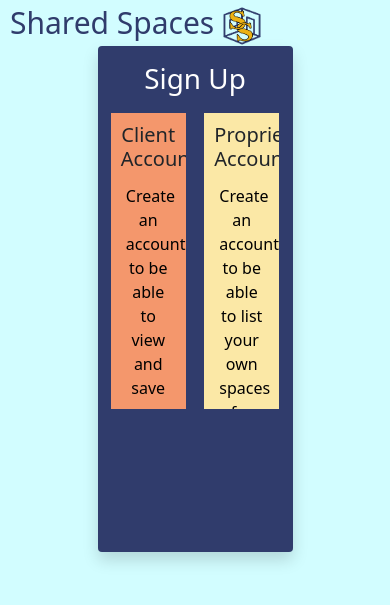
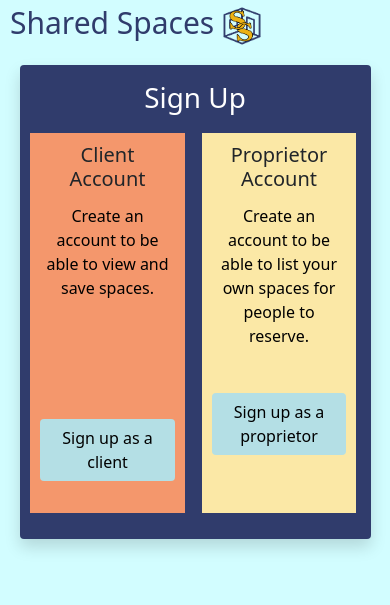
Before and after one commit to sad-cow-png/Shared-Spaces, a Django app: page /sign_up/ in a window 390 px wide. Shown: the top 605 px of the page. Run offline with Django 3.2, Linux system fonts and the light colour scheme.

Commit message:
Added mobile friendly styling for main pages.

```diff
--- a/sadcowpng/sharedspaces/static/main_pages.css
+++ b/sadcowpng/sharedspaces/static/main_pages.css
@@ -4,8 +4,7 @@
         padding: 15px;
         margin: auto;
         width: 50%;
-        height: 60vh;
-        max-height: 700px;
+        height: auto;
         overflow: scroll;
     }
 
@@ -13,24 +12,25 @@
         background-color: #F4976C;
         text-align: center;
         float: left;
-        margin-left: 5%;
+        margin-left: 2%;
         margin-top: 10px;
+        margin-bottom: 10px;
         padding: 10px;
-        width: 40%;
-        height: 35vh;
+        width: 45%;
+        height: 50vh;
         overflow: scroll;
-
     }
 
     #proprietor_box {
         background-color: #FBE8A6;
         text-align: center;
         float: left;
-        margin-left: 5%;
+        margin-left: 2%;
         margin-top: 10px;
+        margin-bottom: 10px;
         padding: 10px;
-        width: 40%;
-        height: 35vh;
+        width: 45%;
+        height: 50vh;
         overflow: scroll;
     }
 
@@ -43,14 +43,6 @@
 
     .btn:hover {
         background-color: #D2FDFF;
-    }
-
-    #btn-c {
-        margin-top: 15%
-    }
-
-    #btn-p {
-        margin-top: 5%;
     }
     /* submit, signup buttons */
 
@@ -74,8 +66,10 @@
 
 
     body {
-        overflow: hidden;
-        background-color: #D2FDFF ;
+        overflow: auto;
+        background-color: #D2FDFF;
+        height: auto;
+
     }
 
 
@@ -116,8 +110,14 @@
 
 
     /* account description */
-    #description{
+    #pr_description{
         color: black;
+        margin-bottom: 40px;
+    }
+
+    #client_description{
+        color: black;
+        margin-bottom: 65px;
     }
 
 
@@ -153,11 +153,13 @@
 
     #login_btn {
         background-color: #F4976C;
+        width: 50%;
         color: white;
     }
 
     #home_btn {
         background-color: #303C6C;
+        width: 30%;
         color: white;
     }
 
@@ -175,3 +177,42 @@
         margin-bottom: 10%;
         margin-top: 5%
     }
+
+    @media only screen and (max-width: 768px) {
+        .shadow{
+            margin-top: 5%;
+            width: 90%;
+            overflow: scroll;
+        }
+
+        #client_box, #proprietor_box{
+            margin-left: 2%;
+            width: 45%;
+            height: 45vh;
+        }
+
+        #client_description {
+            margin-bottom: 13.5vh;
+        }
+
+        #signup{
+            width: 90%;
+            height: 90%;
+        }
+
+        table{
+            color: #F4976C;
+            margin: auto;
+            border-color: #F4976C;
+        }
+
+        th, td {
+          font-size: 14px;
+        }
+
+         #logout_container {
+             margin-top: 10%;
+             margin-left: -25%;
+             width: 150vw;
+         }
+    }
--- a/sadcowpng/sharedspaces/templates/sharedspaces/client_sign_up.html
+++ b/sadcowpng/sharedspaces/templates/sharedspaces/client_sign_up.html
@@ -5,6 +5,8 @@
     <head>
     <meta charset="UTF-8">
         <title>Client Sign Up</title>
+
+        <meta name="viewport" content="width=device-width, initial-scale=1">
 
         <!-- Bootstrap CSS -->
         <link crossorigin="anonymous"
--- a/sadcowpng/sharedspaces/templates/sharedspaces/login.html
+++ b/sadcowpng/sharedspaces/templates/sharedspaces/login.html
@@ -5,6 +5,8 @@
     <head>
         <meta charset="UTF-8">
         <title>Login</title>
+
+        <meta name="viewport" content="width=device-width, initial-scale=1">
 
         <!-- Bootstrap CSS -->
         <link crossorigin="anonymous"
--- a/sadcowpng/sharedspaces/templates/sharedspaces/proprietor_signup.html
+++ b/sadcowpng/sharedspaces/templates/sharedspaces/proprietor_signup.html
@@ -5,6 +5,8 @@
     <head>
         <meta charset="UTF-8">
         <title>Proprietor Sign Up</title>
+
+        <meta name="viewport" content="width=device-width, initial-scale=1">
 
         <!-- Bootstrap CSS -->
         <link crossorigin="anonymous"
--- a/sadcowpng/sharedspaces/templates/sharedspaces/signup.html
+++ b/sadcowpng/sharedspaces/templates/sharedspaces/signup.html
@@ -5,6 +5,8 @@
     <head>
         <meta charset="UTF-8">
         <title>Sign up</title>
+
+        <meta name="viewport" content="width=device-width, initial-scale=1">
 
         <!-- Bootstrap CSS -->
         <link crossorigin="anonymous"
@@ -30,7 +32,7 @@
 
             <div class="container" id="client_box">
                 <h5>Client Account</h5>
-                <p id="description">Create an account to be able to view and save spaces.</p>
+                <p id="client_description">Create an account to be able to view and save spaces.</p>
                 <a href="{% url 'client_sign_up' %}">
                 <button class="btn" id="btn-c">Sign up as a client </button>
                 </a>
@@ -38,7 +40,7 @@
 
             <div class="container" id="proprietor_box">
                 <h5>Proprietor Account</h5>
-                <p id="description">Create an account to be able to list your own spaces for people to reserve.</p>
+                <p id="pr_description">Create an account to be able to list your own spaces for people to reserve.</p>
                 <a href="{% url 'proprietor_sign_up' %}">
                 <button class="btn" id="btn-p">Sign up as a proprietor</button>
                 </a>
```
Also changed, not shown: sadcowpng/sharedspaces/templates/sharedspaces/logout.html (+5 -2 lines).
